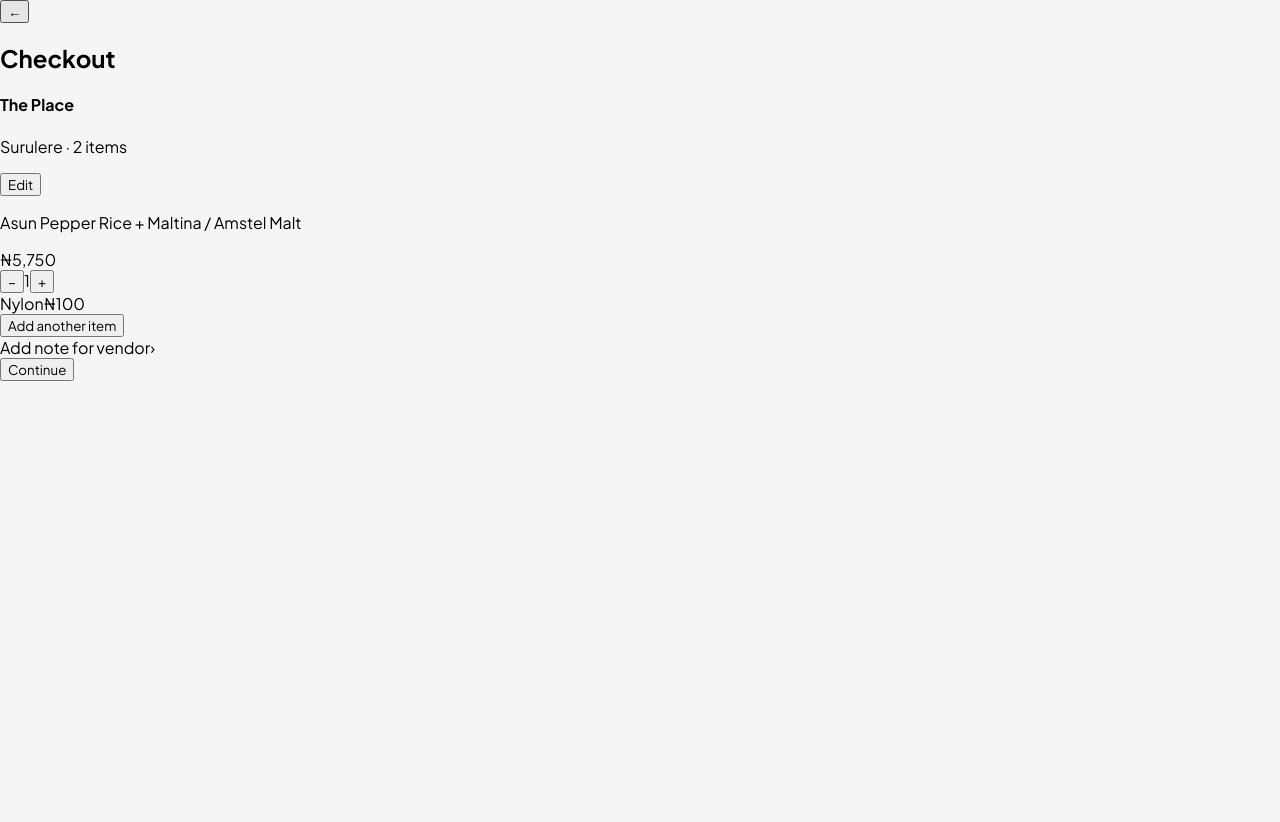
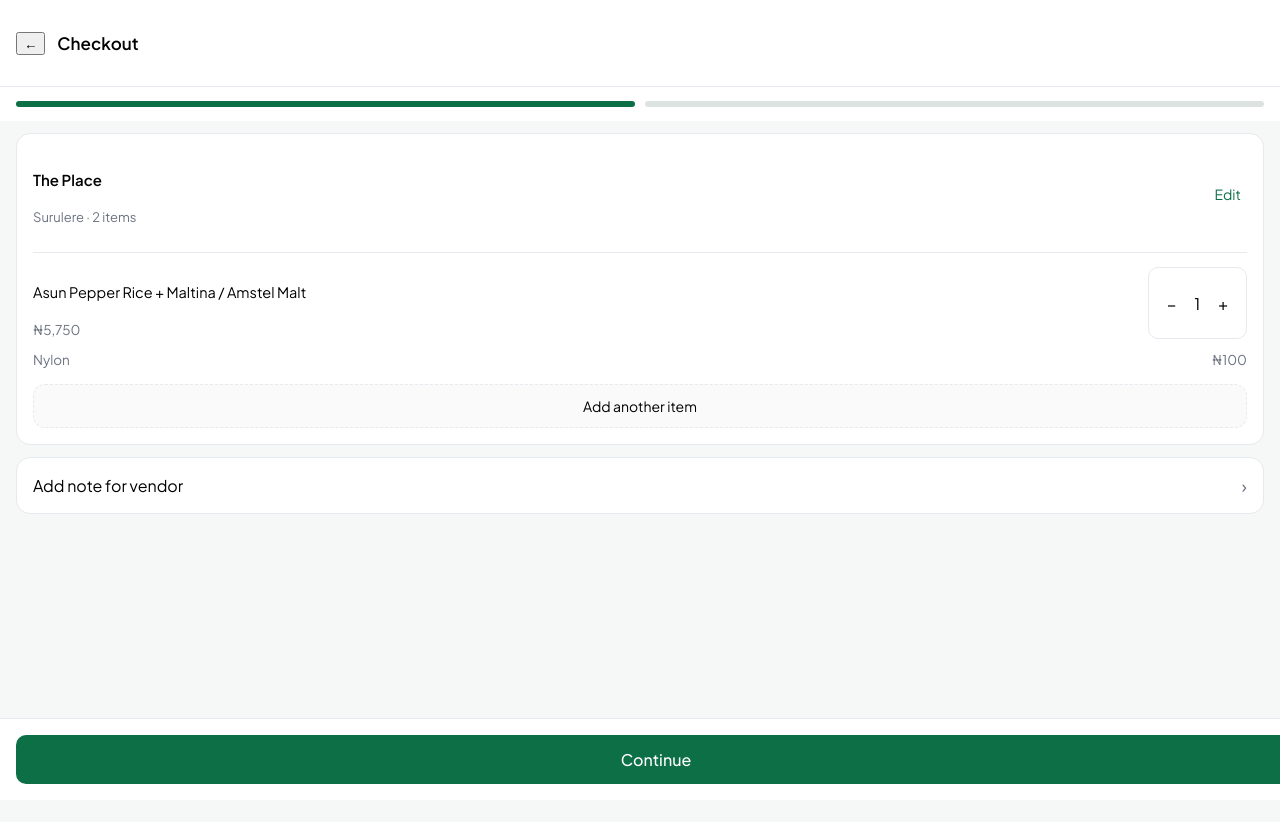
Before and after one commit to ay30bg/droppa, a React (Create React App) app: page /checkout in a window 1280 px wide. Shown: the top 822 px of the page. Before the commit the page ends 800 px from the top, so only its background shows below. Built offline with nearby package versions, Linux system fonts and the light colour scheme.

Commit message:
Refactor CSS variables and class names for checkout

```diff
--- a/src/styles/checkout.css
+++ b/src/styles/checkout.css
@@ -1,186 +1,178 @@
 :root {
-  --bg: #f5f7fb;
+  --bg: #f6f8f7;
   --card: #ffffff;
-  --text: #0f172a;
-  --muted: #64748b;
-  --line: #e5e7eb;
-  --primary: #0f172a;
-  --radius: 16px;
+  --text: #111827;
+  --muted: #6b7280;
+  --border: #e6e9ee;
+  --green: #0d6f46; /* Different green */
 }
 
 /* BASE */
-.dp-root {
+.dr-root {
   background: var(--bg);
   min-height: 100vh;
-  padding-bottom: 120px;
+  padding-bottom: 110px;
   font-family: -apple-system, BlinkMacSystemFont, "Inter", sans-serif;
-  color: var(--text);
 }
 
 /* HEADER */
-.dp-header {
+.dr-header {
   display: flex;
   align-items: center;
   gap: 12px;
   padding: 18px 16px;
   background: var(--card);
-  border-bottom: 1px solid var(--line);
+  border-bottom: 1px solid var(--border);
 }
 
-.dp-header h1 {
-  font-size: 18px;
+.dr-header h2 {
+  font-size: 17px;
   font-weight: 600;
 }
 
-.dp-back {
-  background: none;
-  border: none;
-  font-size: 22px;
-}
-
-/* PROGRESS */
-.dp-progress {
+/* STEPS */
+.dr-steps {
   display: flex;
-  gap: 8px;
+  gap: 10px;
   padding: 14px 16px;
   background: var(--card);
 }
 
-.dp-progress span {
+.dr-step {
   flex: 1;
-  height: 5px;
-  border-radius: 999px;
-  background: #e2e8f0;
+  height: 6px;
+  border-radius: 6px;
+  background: #dde3e0;
 }
 
-.dp-progress span.active {
-  background: var(--primary);
+.dr-step.active {
+  background: var(--green);
 }
 
 /* CARD */
-.dp-card {
+.dr-card {
   background: var(--card);
-  margin: 14px 16px;
-  padding: 18px;
-  border-radius: var(--radius);
-  box-shadow: 0 10px 25px rgba(15, 23, 42, 0.05);
+  margin: 12px 16px;
+  padding: 16px;
+  border-radius: 14px; /* different radius */
+  border: 1px solid var(--border);
 }
 
 /* MERCHANT */
-.dp-merchant {
+.dr-merchant {
   display: flex;
   justify-content: space-between;
   align-items: center;
 }
 
-.dp-merchant h4 {
+.dr-merchant h4 {
   font-size: 15px;
   font-weight: 600;
 }
 
-.dp-merchant p {
+.dr-merchant p {
   font-size: 13px;
   color: var(--muted);
 }
 
-.dp-edit {
+.dr-text-btn {
   background: none;
   border: none;
   font-size: 14px;
-  color: var(--primary);
+  color: var(--green);
 }
 
 /* DIVIDER */
-.dp-divider {
+.dr-divider {
   height: 1px;
-  background: var(--line);
-  margin: 16px 0;
+  background: var(--border);
+  margin: 14px 0;
 }
 
 /* ITEM */
-.dp-item {
+.dr-item {
   display: flex;
   justify-content: space-between;
-  gap: 12px;
+  gap: 14px;
 }
 
-.dp-item-title {
-  font-size: 15px;
-  line-height: 1.4;
+.dr-item-name {
+  font-size: 14.5px;
+  line-height: 1.45;
 }
 
-.dp-item-price {
-  font-size: 14px;
+.dr-price {
+  font-size: 13.5px;
   color: var(--muted);
   margin-top: 4px;
-  display: block;
+  display: inline-block;
 }
 
-/* COUNTER */
-.dp-counter {
+/* QTY */
+.dr-qty {
   display: flex;
   align-items: center;
-  gap: 14px;
-  padding: 6px 14px;
-  border: 1px solid var(--line);
-  border-radius: 999px;
+  gap: 12px;
+  padding: 6px 12px;
+  border-radius: 10px; /* less pill-like */
+  border: 1px solid var(--border);
 }
 
-.dp-counter button {
+.dr-qty button {
   border: none;
   background: none;
-  font-size: 18px;
+  font-size: 16px;
 }
 
 /* ADDON */
-.dp-addon {
+.dr-addon {
   display: flex;
   justify-content: space-between;
-  margin-top: 14px;
-  font-size: 14px;
+  margin-top: 12px;
+  font-size: 13.5px;
   color: var(--muted);
 }
 
 /* BUTTONS */
-.dp-outline {
-  margin-top: 18px;
+.dr-outline {
+  margin-top: 16px;
   width: 100%;
   padding: 12px;
-  border-radius: 999px;
-  border: 1px dashed var(--line);
-  background: transparent;
+  border-radius: 12px;
+  border: 1px dashed var(--border);
+  background: #fafafa;
   font-size: 14px;
 }
 
 /* ROW */
-.dp-row {
+.dr-row {
   display: flex;
   justify-content: space-between;
   align-items: center;
 }
 
-.dp-chevron {
-  font-size: 20px;
+.dr-arrow {
+  font-size: 18px;
   color: var(--muted);
 }
 
 /* FOOTER */
-.dp-footer {
+.dr-footer {
   position: fixed;
   bottom: 0;
   width: 100%;
   padding: 16px;
   background: var(--card);
-  border-top: 1px solid var(--line);
+  border-top: 1px solid var(--border);
 }
 
-.dp-primary {
+.dr-primary {
   width: 100%;
-  padding: 15px;
-  border-radius: 14px;
-  background: var(--primary);
+  padding: 14px;
+  background: var(--green);
   color: #fff;
   border: none;
+  border-radius: 10px; /* different CTA shape */
   font-size: 16px;
   font-weight: 500;
 }
```
